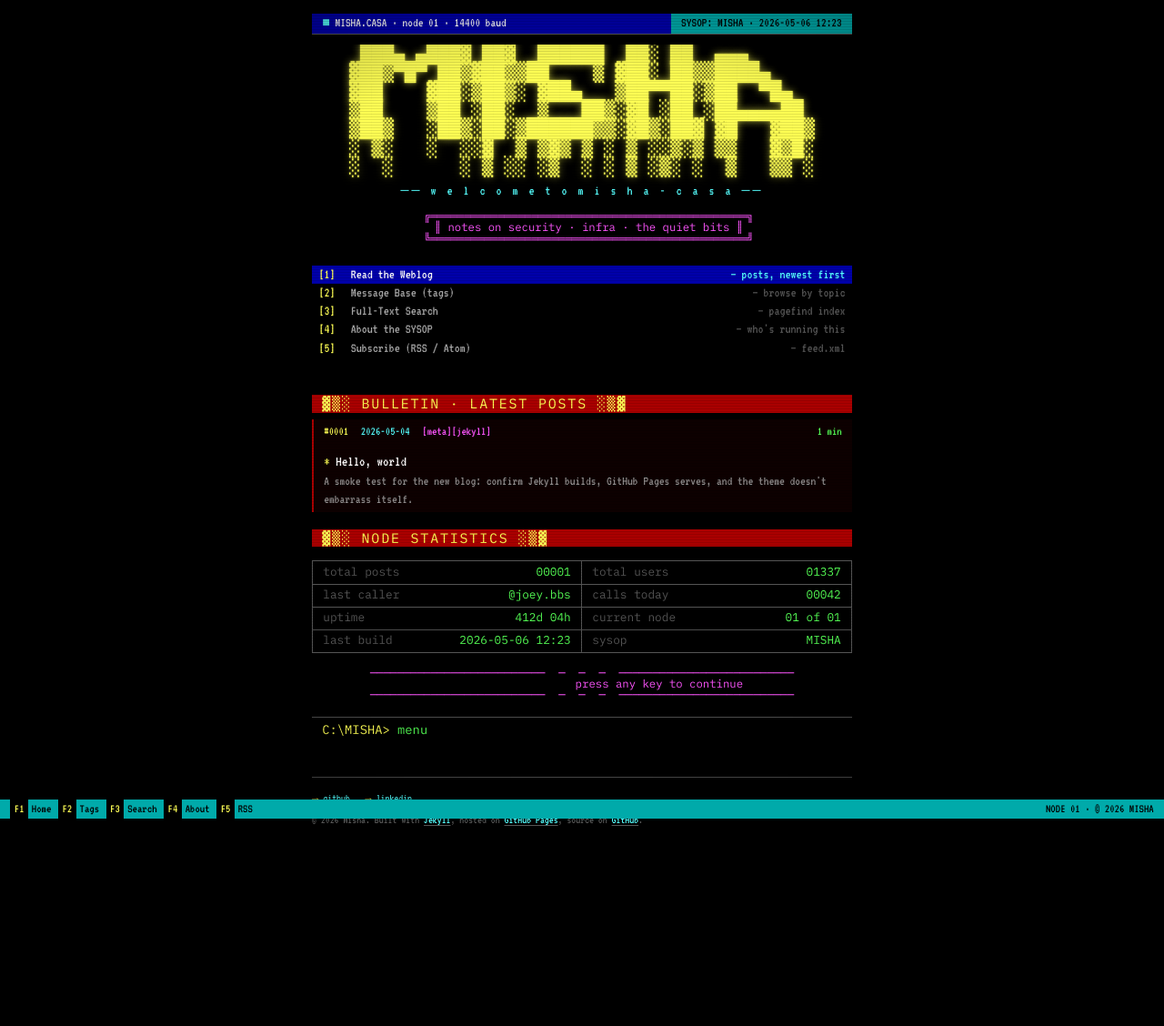
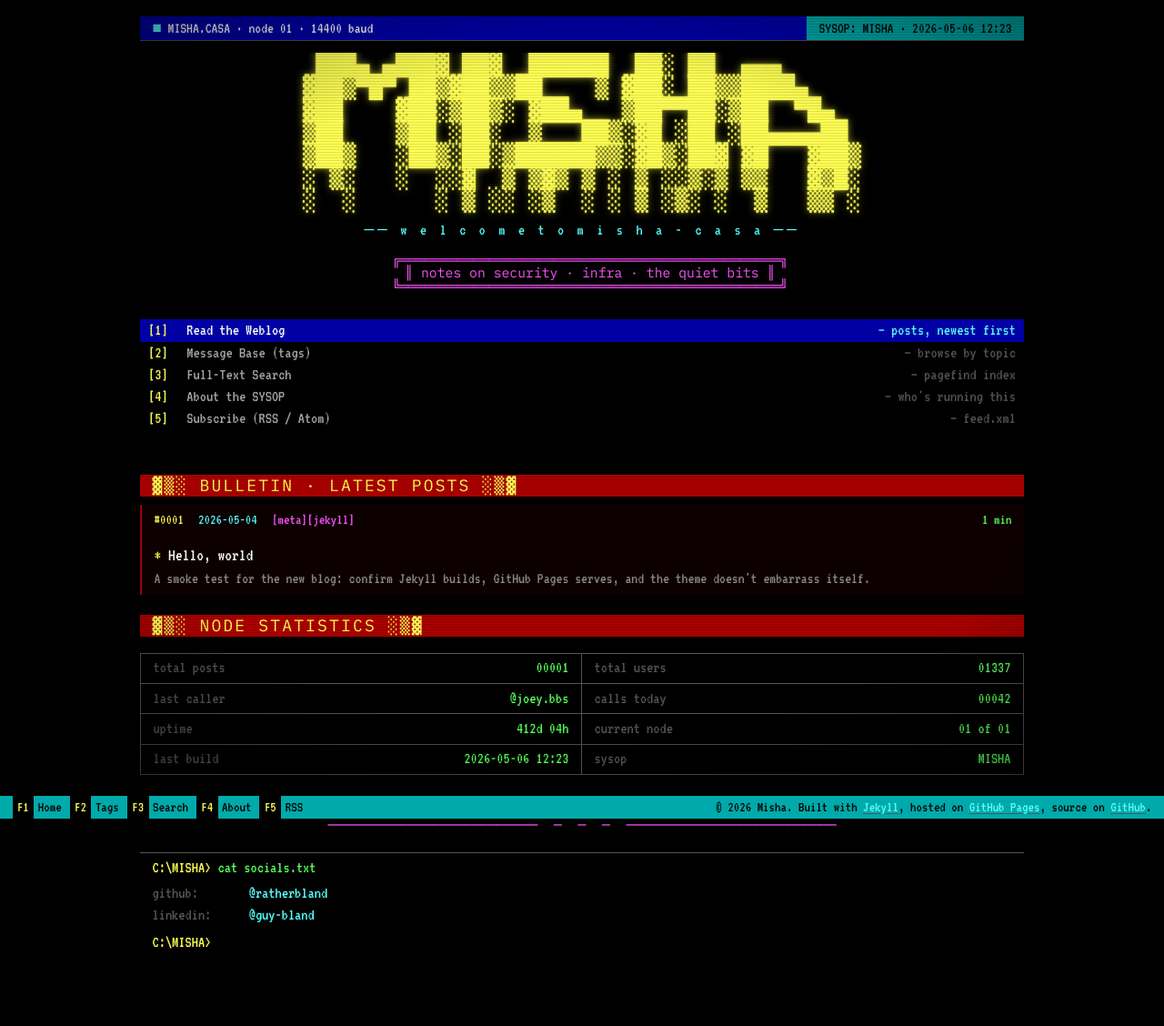
Before and after one commit to RatherBland/ratherbland.github.io, a Jekyll site: the page built from index.md, in a window 1280 px wide. Shown: the whole page at 91% size. Built offline with Jekyll 4.4.1, drawn with Linux system fonts in a browser that asks for light colours; before the commit the page ends 972 px from its top, so only the background shows below that.

Commit message:
BBS theme: wider column, bigger base size, socials terminal, unified font
- .wrap/.site-header max-width 104ch -> 140ch (better fill on 2K)
- html font-size 15px -> 18px (whole-page scale bump)
- code/pre font-size 0.78em -> 1em (match body text size)
- .node-stats + .dos-prompt swapped to --font-term at 1rem so they
  match the rest of the page instead of standing out as Plex Mono
- home: replaced 'menu' DOS prompt with 'cat socials.txt' that renders
  handles (@ratherbland, @guy-bland) linking to github/linkedin, driven
  by a new handle: field on each entry in site.social.links
- removed the now-redundant social links <ul> beneath the terminal
- moved the '(c) YEAR Misha. Built with Jekyll ...' meta line out of
  the home layout and into the site-wide fixed footer bar

```diff
--- a/_config.yml
+++ b/_config.yml
@@ -42,8 +42,10 @@
   name: Misha
   links:
     - label: github
+      handle: "@ratherbland"
       url: https://github.com/RatherBland
     - label: linkedin
+      handle: "@guy-bland"
       url: https://www.linkedin.com/in/guy-bland-70403521b/
 
 # Giscus comments (https://giscus.app).
--- a/_includes/footer.html
+++ b/_includes/footer.html
@@ -7,6 +7,9 @@
     <a href="{{ '/feed.xml' | relative_url }}"><b>F5</b>RSS</a>
   </div>
   <div class="site-footer__right">
-    NODE 01 · © {{ 'now' | date: '%Y' }} {{ site.author | upcase }}
+    © {{ 'now' | date: '%Y' }} {{ site.author }}. Built with
+    <a href="https://jekyllrb.com/">Jekyll</a>, hosted on
+    <a href="https://pages.github.com/">GitHub Pages</a>, source on
+    <a href="https://github.com/ratherbland/ratherbland.github.io">GitHub</a>.
   </div>
 </footer>
--- a/_layouts/home.html
+++ b/_layouts/home.html
@@ -57,22 +57,15 @@
 ──────────────────────────  ─  ─  ─  ──────────────────────────</pre>
 
   <div class="dos-prompt">
-    <span class="p1">C:\{{ site.author | upcase }}&gt;</span> <span class="p2">menu</span><span class="cursor" aria-hidden="true"></span>
+    <span class="p1">C:\{{ site.author | upcase }}&gt;</span> <span class="p2">cat socials.txt</span>
+    {%- if site.social.links and site.social.links.size > 0 %}
+    <div class="dos-prompt__out">
+      {%- for link in site.social.links %}
+      <div><span class="dos-prompt__key">{{ link.label }}:</span> <a href="{{ link.url }}" rel="me noopener" target="_blank">{{ link.handle | default: link.url }}</a></div>
+      {%- endfor %}
+    </div>
+    {%- endif %}
+    <div class="dos-prompt__next"><span class="p1">C:\{{ site.author | upcase }}&gt;</span> <span class="cursor" aria-hidden="true"></span></div>
   </div>
 
-  <footer class="site-footer-block">
-    {%- if site.social.links and site.social.links.size > 0 -%}
-    <ul class="site-footer-block__social" aria-label="Social links">
-      {%- for link in site.social.links -%}
-      <li><a href="{{ link.url }}" rel="me noopener" target="_blank">{{ link.label }}</a></li>
-      {%- endfor -%}
-    </ul>
-    {%- endif -%}
-    <p class="site-footer-block__meta">
-      © {{ 'now' | date: '%Y' }} {{ site.author }}. Built with
-      <a href="https://jekyllrb.com/">Jekyll</a>, hosted on
-      <a href="https://pages.github.com/">GitHub Pages</a>, source on
-      <a href="https://github.com/ratherbland/ratherbland.github.io">GitHub</a>.
-    </p>
-  </footer>
 </section>
--- a/assets/css/main.scss
+++ b/assets/css/main.scss
@@ -57,7 +57,7 @@
 
 /* --- reset --- */
 *, *::before, *::after { box-sizing: border-box; }
-html { -webkit-text-size-adjust: 100%; font-size: 15px; }
+html { -webkit-text-size-adjust: 100%; font-size: 18px; }
 body {
   margin: 0;
   background: var(--bg);
@@ -98,7 +98,7 @@
 
 /* --- layout --- */
 .wrap {
-  max-width: 104ch;
+  max-width: 140ch;
   margin: 0 auto;
   padding: 0 1rem;
 }
@@ -114,7 +114,7 @@
   z-index: 2;
   /* Match .wrap so the topbar + nav line up with the body column
      instead of stretching across the full viewport. */
-  max-width: 104ch;
+  max-width: 140ch;
   margin: 1rem auto 0;
   padding: 0 1rem;
 }
@@ -206,13 +206,13 @@
   gap: 0;
   margin: 1rem 0;
   border: 1px solid var(--rule);
-  font-family: var(--font-code);
+  font-family: var(--font-term);
 }
 .node-stats .cell {
   padding: 0.25rem 0.75rem;
   border-right: 1px solid var(--rule);
   border-bottom: 1px solid var(--rule);
-  font-size: 0.85rem;
+  font-size: 1rem;
   display: flex;
   justify-content: space-between;
   gap: 1rem;
@@ -247,11 +247,26 @@
   padding: 0.3rem 0.75rem;
   background: var(--c-black);
   border-top: 1px solid var(--rule);
-  font-family: var(--font-code);
-  font-size: 0.92rem;
+  font-family: var(--font-term);
+  font-size: 1rem;
 }
 .dos-prompt .p1 { color: var(--accent); }
 .dos-prompt .p2 { color: var(--ok); }
+.dos-prompt__out {
+  margin: 0.25rem 0 0.4rem;
+  color: var(--text);
+}
+.dos-prompt__out a {
+  color: var(--c-lcyan);
+  text-decoration: none;
+}
+.dos-prompt__out a:hover { text-decoration: underline; }
+.dos-prompt__key {
+  color: var(--muted);
+  display: inline-block;
+  min-width: 5.5em;
+}
+.dos-prompt__next { margin-top: 0.1rem; }
 .dos-prompt .cursor {
   display: inline-block;
   width: 0.6em;
@@ -388,7 +403,7 @@
 
 /* --- code --- */
 /* Code blocks swap to Plex Mono — VT323 is charming but painful to read code in. */
-code, pre, kbd, samp { font-family: var(--font-code); font-size: 0.78em; }
+code, pre, kbd, samp { font-family: var(--font-code); font-size: 1em; }
 :not(pre) > code {
   background: var(--c-blue);
   color: var(--c-white);
```
